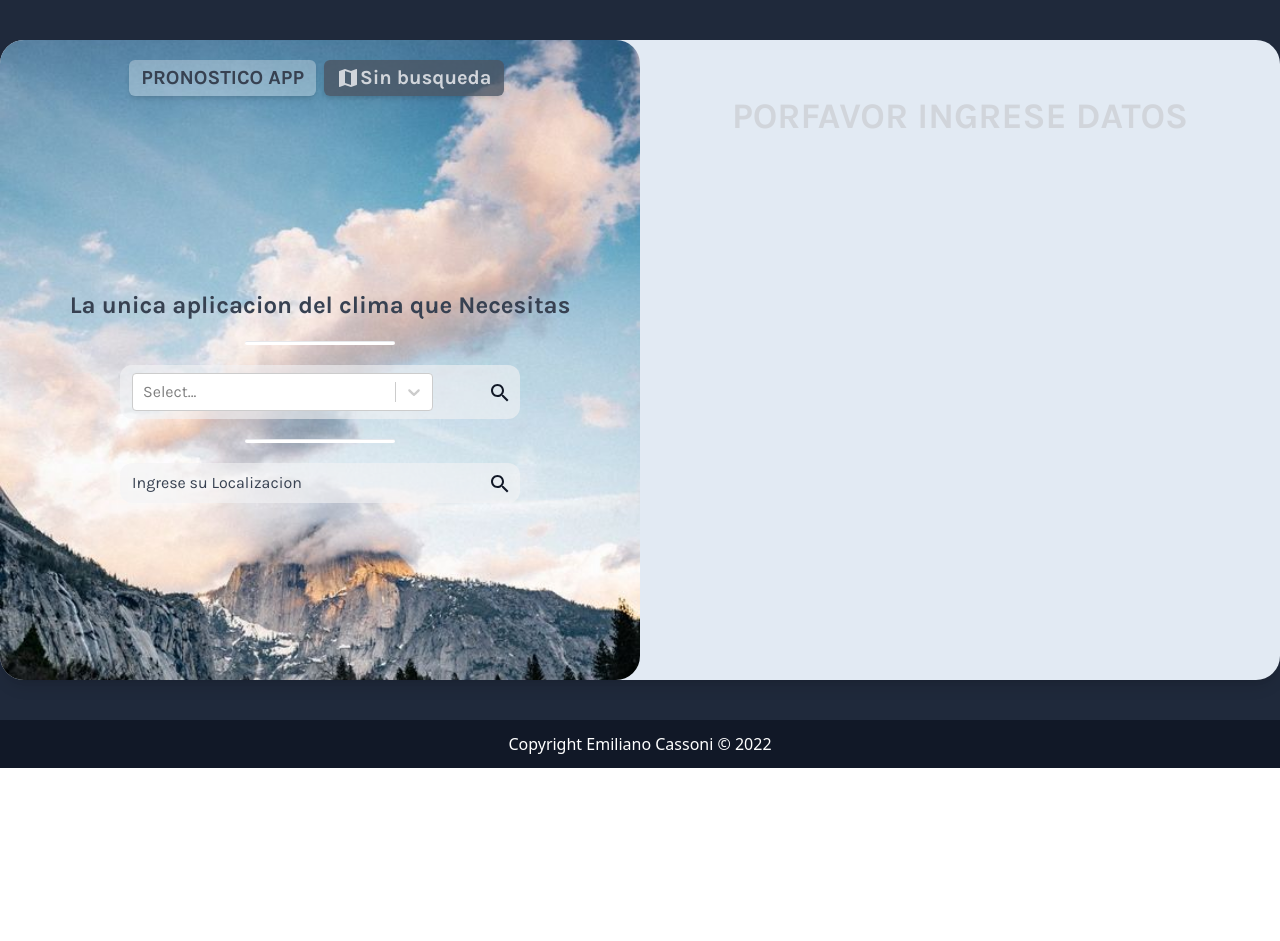
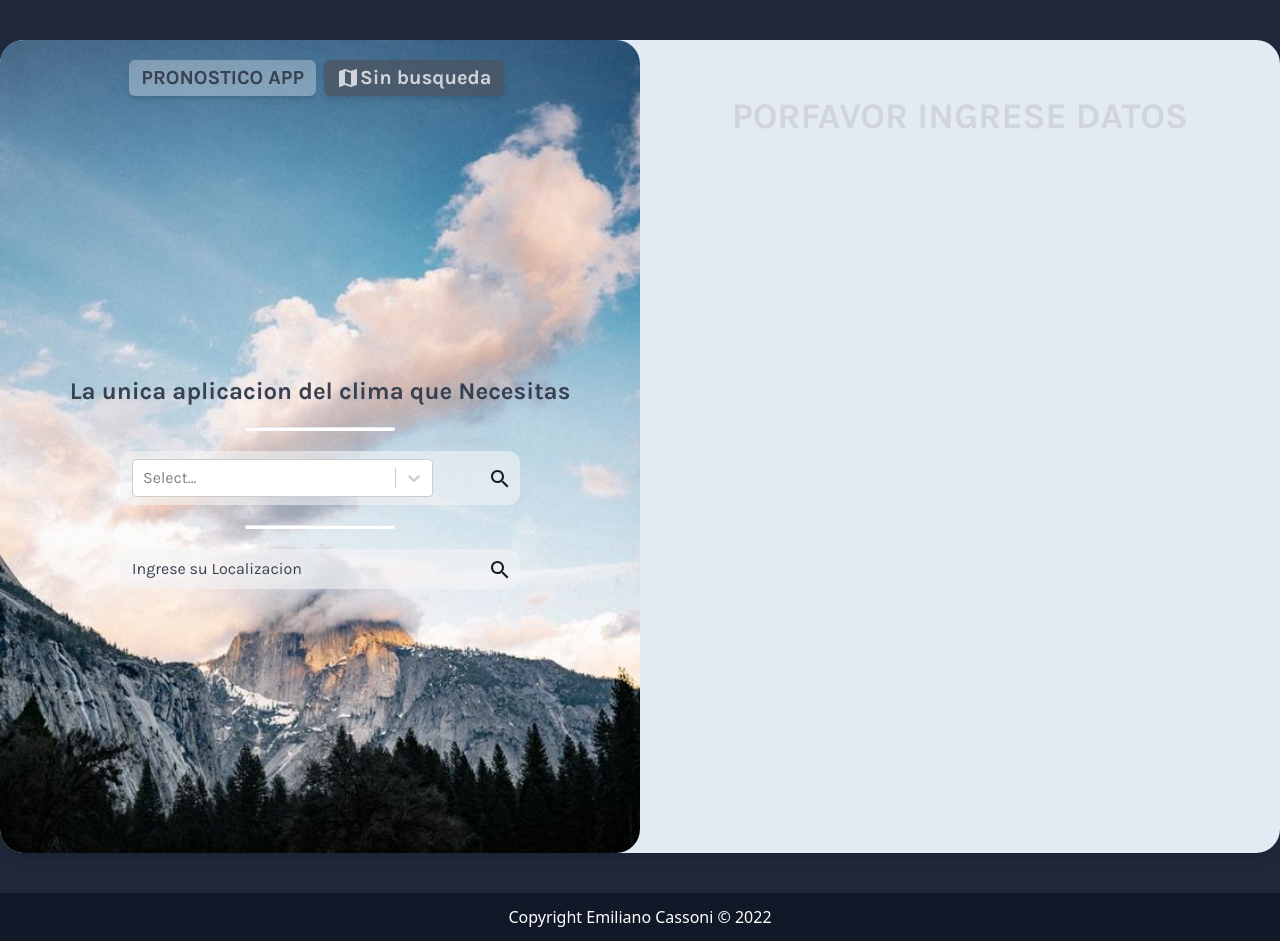
Before and after one commit to emicasso/pronostico-app, a React (Create React App) app: page / in a window 1280 px wide. Before the commit the page ends 800 px from the top, so only its background shows below. Built offline with nearby package versions, Linux system fonts and the light colour scheme.

Commit message:
fix height

```diff
--- a/src/Components/Dashboard/Dashboard.js
+++ b/src/Components/Dashboard/Dashboard.js
@@ -6,7 +6,7 @@ export default function Dashboard() {
   return (
     <div className="bg-[#1F293B] flex items-center justify-center  py-10 font-Karla">
       <div className="container">
-      <div className="flex flex-col lg:flex-row w-4/3 min-h-[40rem] rounded-3xl shadow-lg lg:mx-auto mx-4 bg-[#E2EAF3] ">
+      <div className="flex flex-col lg:flex-row w-4/3 min-h-[50.8rem] rounded-3xl shadow-lg lg:mx-auto mx-4 bg-[#E2EAF3] ">
         <FormClima />
         <InfoClima />
       </div>
```
Also changed, not shown: 1 other file (tests, documents, lock files or other folders).
